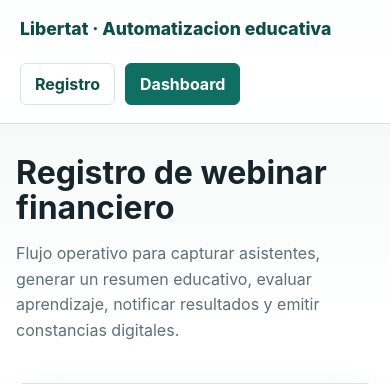
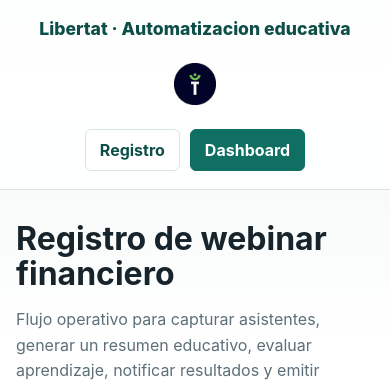
Before and after one commit to Seryi358/libertat-prueba-tecnica-ingeniero-ia, a FastAPI app: page / in a window 390 px wide. Shown: the top 384 px of the page. Run offline with FastAPI, Linux system fonts and the light colour scheme.

Commit message:
feat: agregar logo y ajustar workflow n8n

```diff
--- a/pyproject.toml
+++ b/pyproject.toml
@@ -28,6 +28,9 @@ dev = [
 [tool.setuptools.packages.find]
 where = ["src"]
 
+[tool.setuptools.package-data]
+libertat_webinar = ["templates/*.html", "static/*"]
+
 [tool.pytest.ini_options]
 testpaths = ["tests"]
 pythonpath = ["src"]
--- a/src/libertat_webinar/app.py
+++ b/src/libertat_webinar/app.py
@@ -6,6 +6,7 @@ from uuid import uuid4
 
 from fastapi import FastAPI, Form, HTTPException, Request
 from fastapi.responses import FileResponse, HTMLResponse, RedirectResponse
+from fastapi.staticfiles import StaticFiles
 from fastapi.templating import Jinja2Templates
 
 from . import db
@@ -32,6 +33,7 @@ app = FastAPI(
     description="Flujo educativo con registro, quiz, notificacion y constancia.",
     lifespan=lifespan,
 )
+app.mount("/static", StaticFiles(directory=str(BASE_DIR / "static")), name="static")
 
 
 @app.get("/health")
--- a/src/libertat_webinar/templates/base.html
+++ b/src/libertat_webinar/templates/base.html
@@ -24,9 +24,9 @@
       background: linear-gradient(180deg, #eef6f4 0%, #ffffff 34%);
     }
     header {
-      display: flex;
+      display: grid;
+      grid-template-columns: minmax(180px, 1fr) auto minmax(180px, 1fr);
       align-items: center;
-      justify-content: space-between;
       gap: 24px;
       padding: 18px clamp(20px, 4vw, 56px);
       border-bottom: 1px solid var(--line);
@@ -41,7 +41,19 @@
       color: var(--brand-dark);
       font-size: 1.1rem;
     }
-    nav { display: flex; gap: 10px; flex-wrap: wrap; }
+    .brand-logo {
+      display: block;
+      width: 42px;
+      height: 42px;
+      object-fit: contain;
+      border-radius: 6px;
+    }
+    nav {
+      display: flex;
+      gap: 10px;
+      flex-wrap: wrap;
+      justify-content: flex-end;
+    }
     nav a, .button {
       appearance: none;
       border: 1px solid var(--brand);
@@ -148,7 +160,12 @@
     }
     .status.reprobado { background: #fff1ef; color: #9d2d21; }
     @media (max-width: 760px) {
-      header { align-items: flex-start; flex-direction: column; }
+      header {
+        grid-template-columns: 1fr;
+        justify-items: center;
+        text-align: center;
+      }
+      nav { justify-content: center; }
       .hero { grid-template-columns: 1fr; }
       table { display: block; overflow-x: auto; }
     }
@@ -157,6 +174,7 @@
 <body>
   <header>
     <div class="brand">Libertat · Automatizacion educativa</div>
+    <img class="brand-logo" src="/static/libertat-logo.jpeg" alt="Libertat">
     <nav>
       <a href="/" class="secondary">Registro</a>
       <a href="/dashboard">Dashboard</a>
```
Also changed, not shown: docs/despliegue_easypanel.md (+4 -0 lines), n8n/flujo_webinar_libertat.json (+4 -23 lines), tests/test_web_smoke.py (+10 -0 lines), README.md, src/libertat_webinar/static/libertat-logo.jpeg (added), 4 other files.
